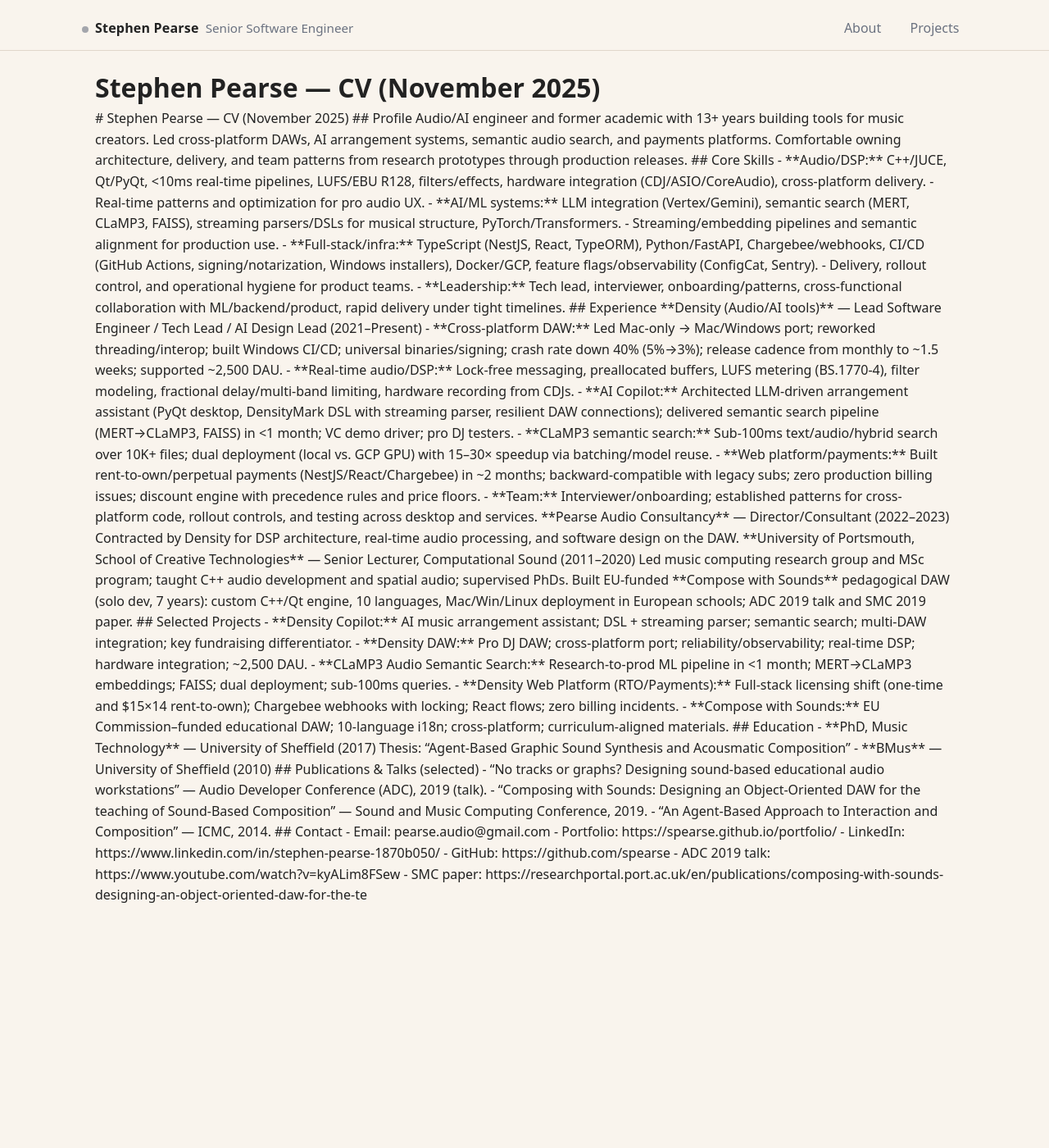
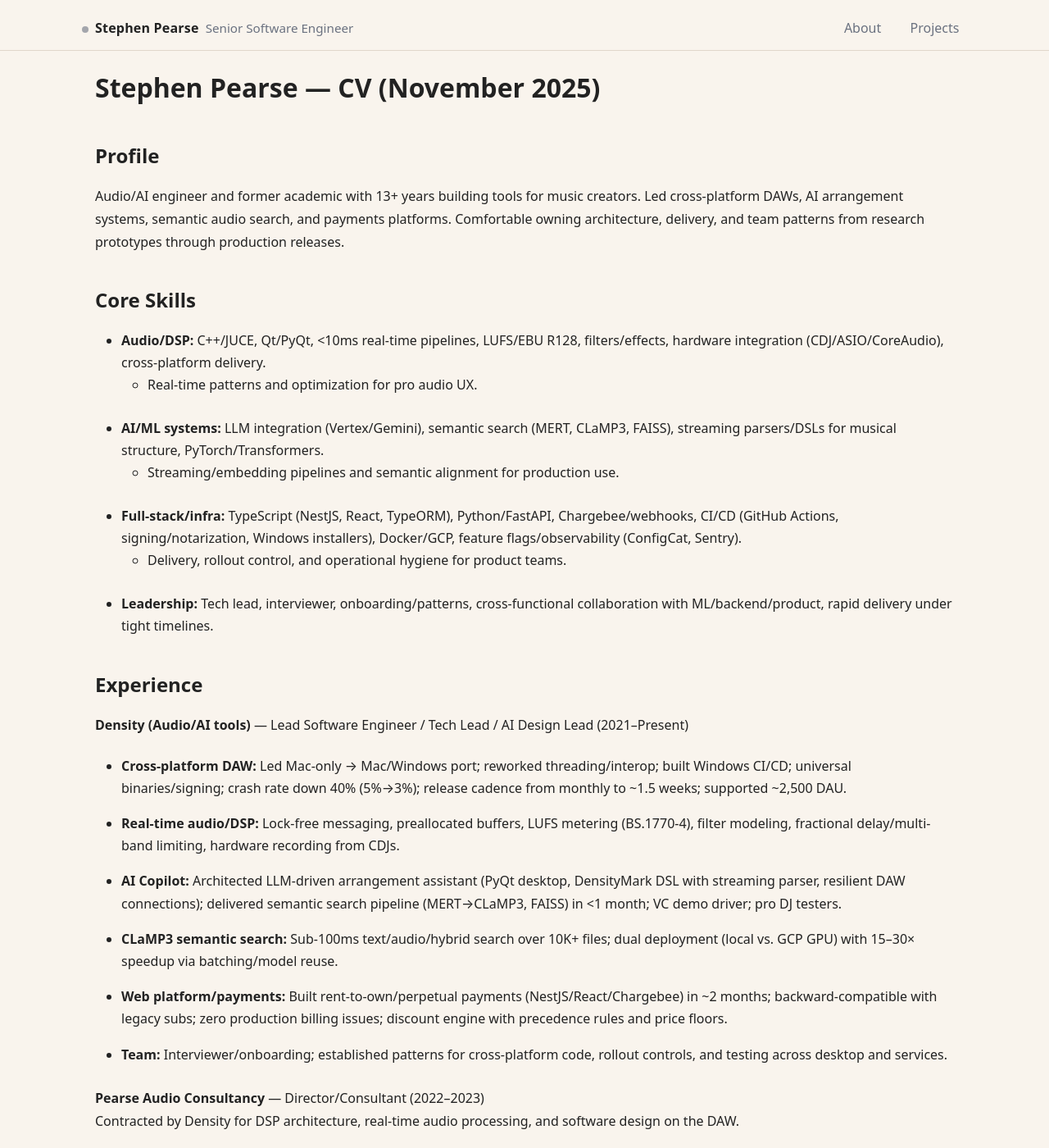
Before and after one commit to spearse/portfolio, a Jekyll site: the page built from cv.md, in a window 1280 px wide and 1400 px high. Shown: the whole window at 82% size. Built offline with Jekyll 4.4.1, drawn with Linux system fonts in a browser that asks for light colours; some of the changed text lies outside the part shown.

Commit message:
tweaks to cv

```diff
--- a/cv.md
+++ b/cv.md
@@ -4,9 +4,7 @@
 permalink: /cv/
 ---
 
-# Stephen Pearse — CV (November 2025)
-
-<div class="cv-page">
+<div class="cv-page" markdown="1">
 
 # Stephen Pearse — CV (November 2025)
 
```
Also changed, not shown: cv_clean.md (+2 -2 lines).
